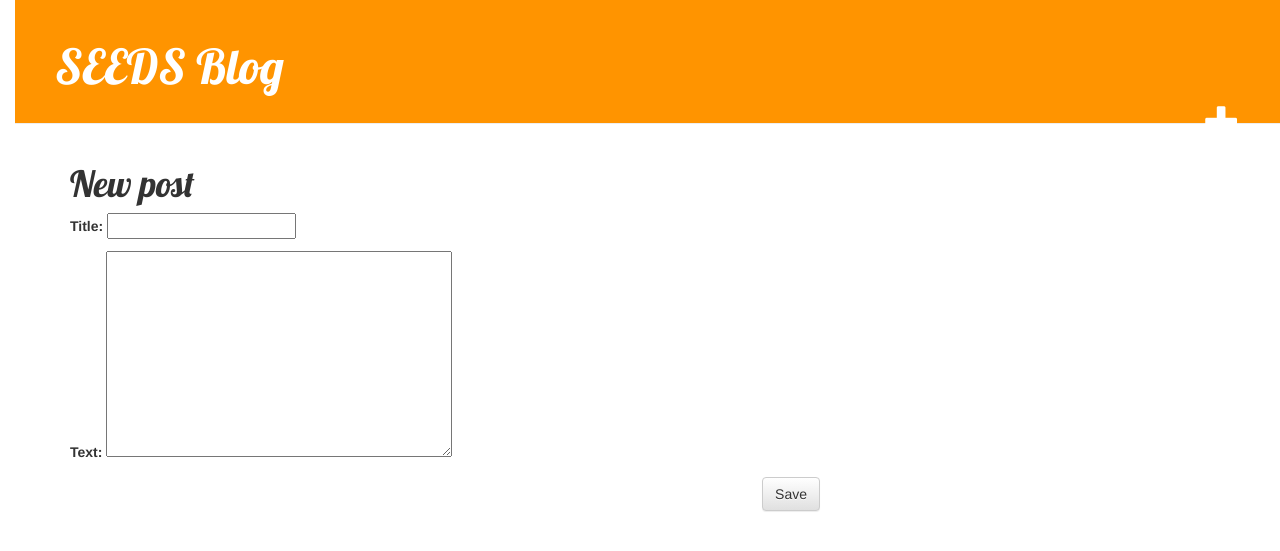
After one commit to SKIMSEEDS/seeds-blog, a Django app: page /post/new/ in a window 1280 px wide. The commit adds this page. Shown: the top 551 px of the page. Run offline with Django 3.2, Linux system fonts and the light colour scheme; some libraries are stand-ins or nearby versions.

Commit message:
Modified templates to display posts from database.

```diff
--- /dev/null
+++ b/blog/forms.py
@@ -0,0 +1,15 @@
+from django import forms
+
+from .models import Post, Category
+
+class PostForm(forms.ModelForm):
+
+    class Meta:
+        model = Post
+        fields = ('title', 'text',)
+
+class CategoryForm(forms.ModelForm):
+
+    class Meta:
+        model = Category
+        fields = ('title',)
--- a/blog/templates/blog/base.html
+++ b/blog/templates/blog/base.html
@@ -11,6 +11,7 @@
         <body>
     <div class="page-header">
         <h1><a href="/">SEEDS Blog</a></h1>
+        <a href="{% url 'post_new' %}" class="top-menu"><span class="glyphicon glyphicon-plus"></span></a>
     </div>
     <div class="content container">
         <div class="row">
--- /dev/null
+++ b/blog/templates/blog/post_edit.html
@@ -0,0 +1,9 @@
+{% extends 'blog/base.html' %}
+
+{% block content %}
+    <h1>New post</h1>
+    <form method="POST" class="post-form">{% csrf_token %}
+        {{ form.as_p }}
+        <button type="submit" class="save btn btn-default">Save</button>
+    </form>
+{% endblock %}
--- a/blog/urls.py
+++ b/blog/urls.py
@@ -6,4 +6,8 @@ urlpatterns = [
     url(r'^$', views.category_list, name='category_list'),
     url(r'^post/(?P<pk>\d+)/$', views.post_detail, name='post_detail'),
     url(r'^category/(?P<pk>\d+)/$', views.category_detail, name='category_detail'),
+    url(r'^post/new/$', views.post_new, name='post_new'),
+
+
+
 ]
--- a/blog/views.py
+++ b/blog/views.py
@@ -1,6 +1,8 @@
-from django.shortcuts import render
+from django.shortcuts import render, get_object_or_404
 from django.utils import timezone
 from .models import Post, Category
+from .forms import PostForm
+from django.shortcuts import redirect
 
 def category_list(request):
     categories = Category.objects.filter(published_date__lte=timezone.now()).order_by('published_date')
@@ -17,3 +19,16 @@ def post_detail(request, pk):
 def category_detail(request, pk):
     category = get_object_or_404(Category, pk=pk)
     return render(request, 'blog/post_detail.html', {'category': category})
+
+def post_new(request):
+    if request.method == "POST":
+        form = PostForm(request.POST)
+        if form.is_valid():
+            post = form.save(commit=False)
+            post.author = request.user
+            post.published_date = timezone.now()
+            post.save()
+            return redirect('post_detail', pk=post.pk)
+    else:
+        form = PostForm()
+    return render(request, 'blog/post_edit.html', {'form': form})
```
